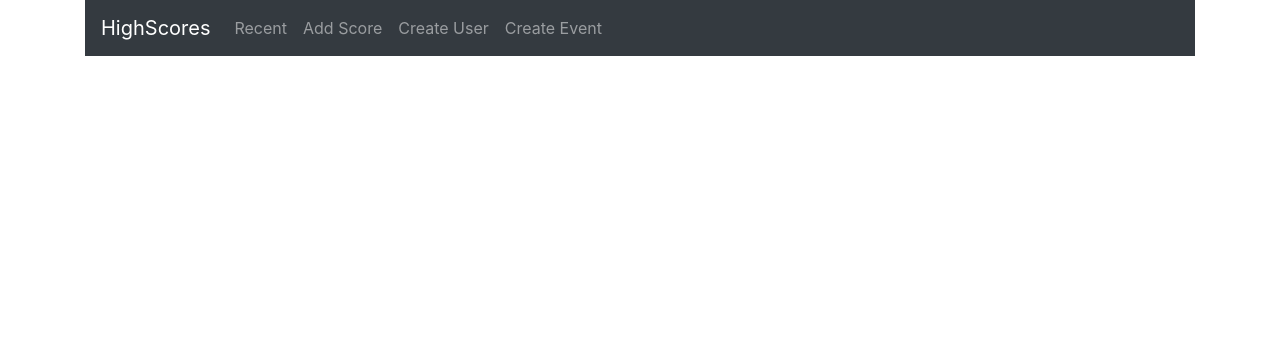
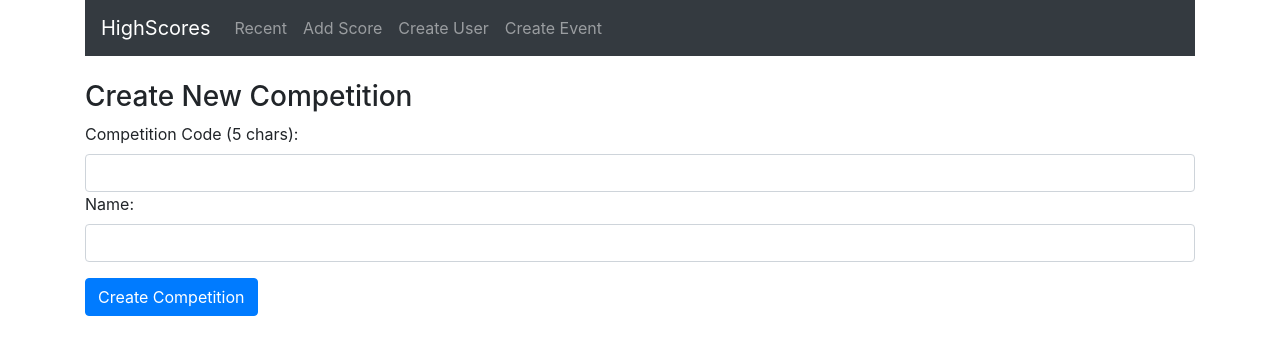
Before and after one commit to KingLeigh/highscores, a React (Create React App) app: page /new-competition in a window 1280 px wide. Shown: the top 354 px of the page. Built offline with nearby package versions, Linux system fonts and the light colour scheme.

Commit message:
Add a create competition page - not linked anywhere yet, but accessible directly

```diff
--- a/src/App.js
+++ b/src/App.js
@@ -5,6 +5,7 @@ import { BrowserRouter as Router, Route} from "react-router-dom";
 import Navbar from "./components/navbar.component"
 import ScoreList from "./components/score-list.component";
 import InputScore from "./components/input-score.component";
+import CreateCompetition from "./components/create-competition.component";
 import CreateUser from "./components/create-user.component";
 import CreateEvent from "./components/create-event.component";
 import EventPicker from "./components/event-picker.component";
@@ -25,6 +26,7 @@ function App() {
       <Route path="/record" component={InputScore} />
       <Route path="/user" component={CreateUser} />
       <Route path="/event" component={CreateEvent} />
+      <Route path="/new-competition" component={CreateCompetition} />
       </div>
     </Router>
   );
--- /dev/null
+++ b/src/components/create-competition.component.js
@@ -0,0 +1,84 @@
+import React, { Component } from 'react';
+import axios from 'axios';
+
+export default class CreateCompetition extends Component {
+  constructor(props) {
+    super(props);
+
+    this.onChangeCompetitioncode = this.onChangeCompetitioncode.bind(this);
+    this.onChangeName = this.onChangeName.bind(this);
+    this.onSubmit = this.onSubmit.bind(this);
+
+    this.state = {
+      competitioncode: '',
+      name: '',
+    }
+  }
+
+  onChangeCompetitioncode(e) {
+    this.setState({
+      competitioncode: e.target.value
+    })
+  }
+
+  onChangeName(e) {
+    this.setState({
+      name: e.target.value
+    })
+  }
+
+  onSubmit(e) {
+    e.prcompetitionDefault();
+
+    const competition = {
+      competitioncode: this.state.competitioncode,
+      name: this.state.name,
+    }
+
+    console.log(competition);
+
+    // TODO: Handle errors for creating competition
+    axios.post('/api/competitions/add', competition)
+      .then(res => console.log(res.data));
+
+    this.setState({
+      competitioncode: '',
+      name: '',
+    })
+
+    // TODO: Redirect to the Create Event page for this competition, once we have that feature.
+  }
+
+  // TODO: Add validation for the competition code.
+  render() {
+    return (
+      <div>
+        <h3>Create New Competition</h3>
+        <form onSubmit={this.onSubmit}>
+          <div className="form-group">
+            <label>Competition Code (5 chars): </label>
+            <input  type="text"
+                required
+                maxLength={5}
+                pattern="[A-Za-z0-9]{5}"
+                type="text"
+                className="form-control"
+                value={this.state.competitioncode}
+                onChange={this.onChangeCompetitioncode}
+                />
+            <label>Name: </label>
+            <input  type="text"
+                required
+                className="form-control"
+                value={this.state.name}
+                onChange={this.onChangeName}
+                />
+          </div>
+          <div className="form-group">
+            <input type="submit" value="Create Competition" className="btn btn-primary" />
+          </div>
+        </form>
+      </div>
+    )
+  }
+}
```
